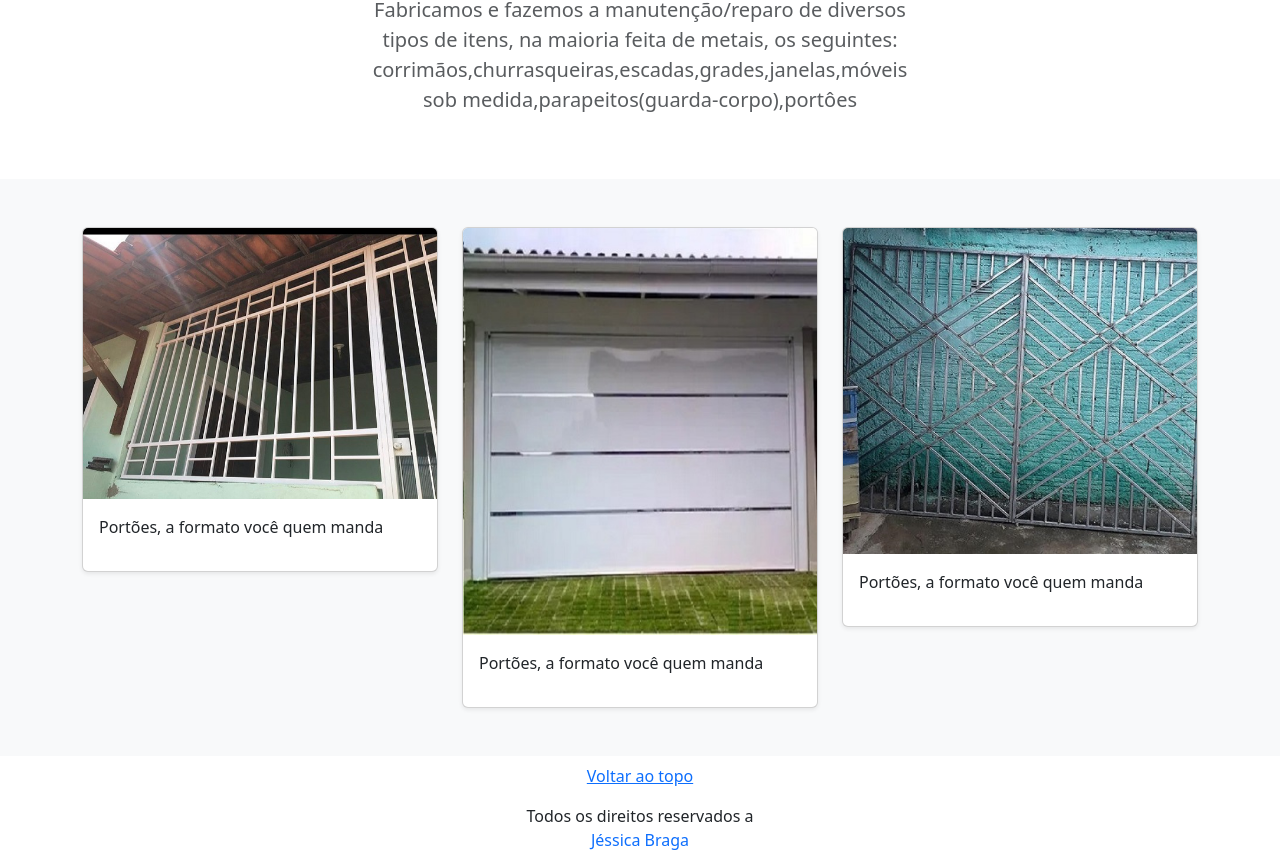
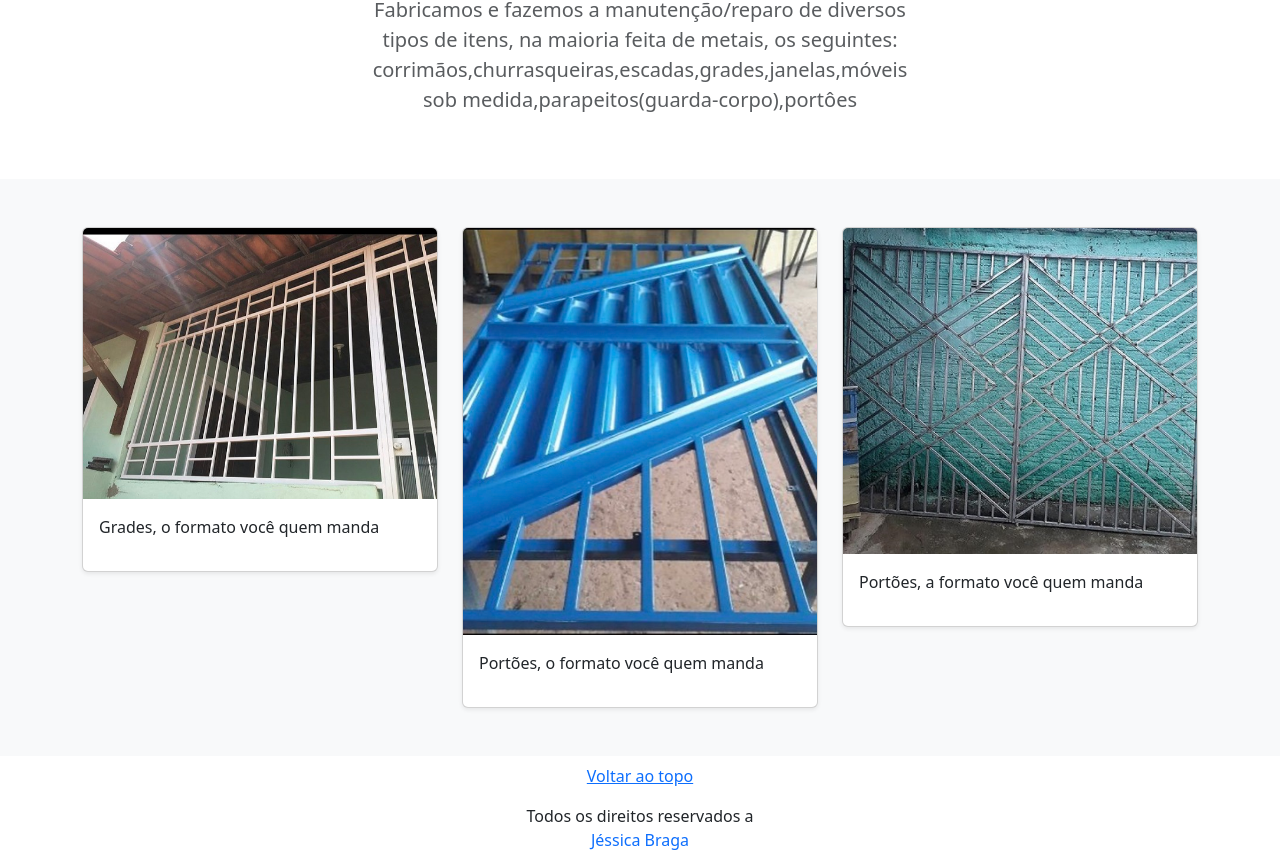
Before and after one commit to jessicasilva2022/metalurgica-o-clovis, a plain HTML site: page Index.html in a window 1280 px wide. Shown: the part 205-1069 px from the top of the page. Drawn offline with nearby package versions, Linux system fonts and the light colour scheme.

Commit message:
mudança de foto

```diff
--- a/Index.html
+++ b/Index.html
@@ -50,22 +50,22 @@
 					<div class="col">
 						<div class="card shadow-sm d-flex">
 							<img class="card-img-top" id="imagem5" src="img/imagem5.jpeg" alt="Card image cap"/>
-								<div class="card-body"><p class="card-text">Portões, a formato você quem manda</p>
+								<div class="card-body"><p class="card-text">Grades, o formato você quem manda</p>
 									<div class="d-flex justify-content-between align-items-center"></div>
 								</div>
 						</div>
 					</div>
 					<div class="col">
 						<div class="card shadow-sm d-flex">
-							<img class="card-img-top" src="img/portaoexemplo.jpeg" alt="Card image cap"/>
-								<div class="card-body"><p class="card-text">Portões, a formato você quem manda</p>
+							<img class="card-img-top" src="img/imagem4.jpeg" alt="Card image cap"/>
+								<div class="card-body"><p class="card-text">Portões, o formato você quem manda</p>
 									<div class="d-flex justify-content-between align-items-center"></div>
 								</div>
 						</div>
 					</div>
 					<div class="col">
 						<div class="card shadow-sm d-flex">
-							<img class="card-img-top" src="img/imagem3.jpeg" alt="Card image cap"/>
+							<img class="card-img-top" src="img/imagem3.jpeg" alt="Grade em diagonal"/>
 								<div class="card-body"><p class="card-text">Portões, a formato você quem manda </p>
 									<div class="d-flex justify-content-between align-items-center"></div>
 								</div>
```
